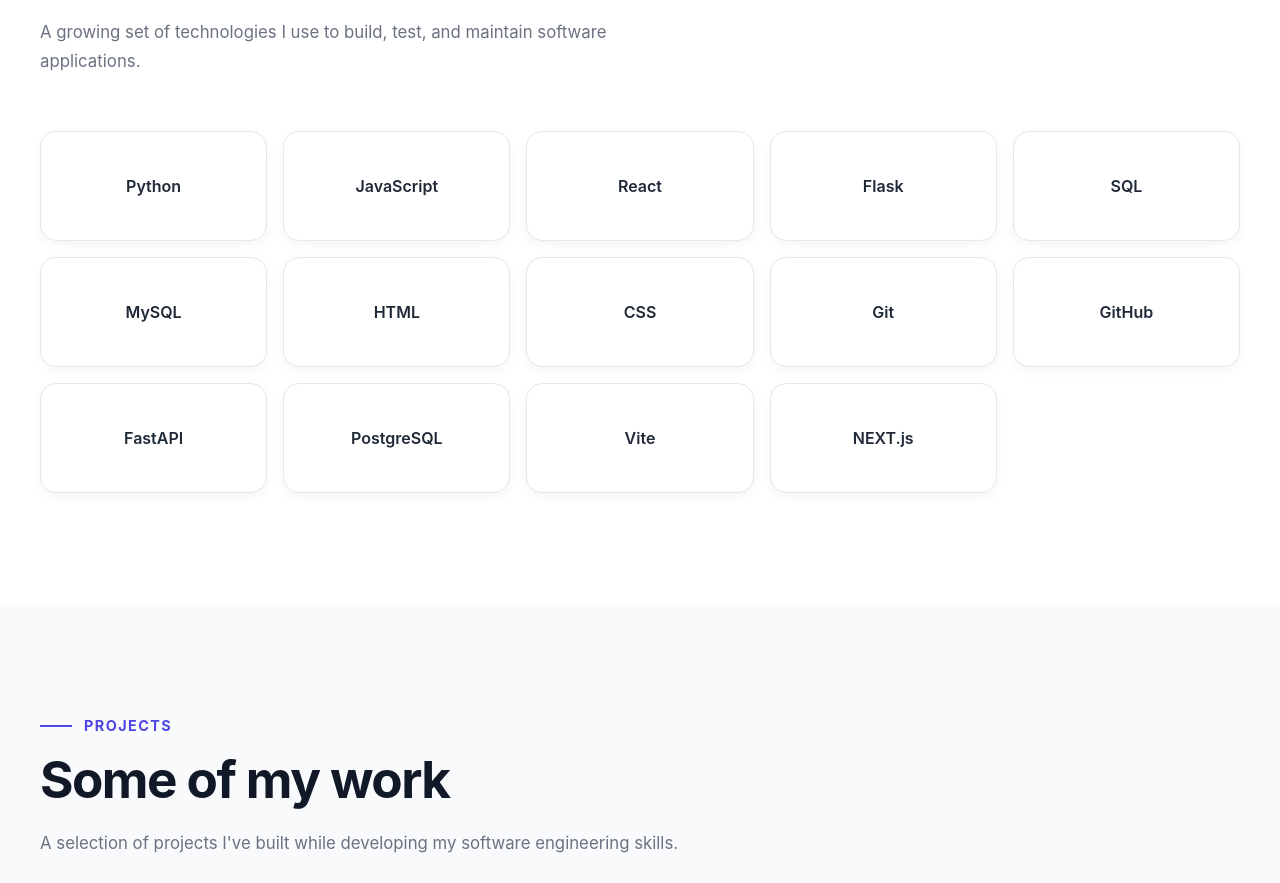
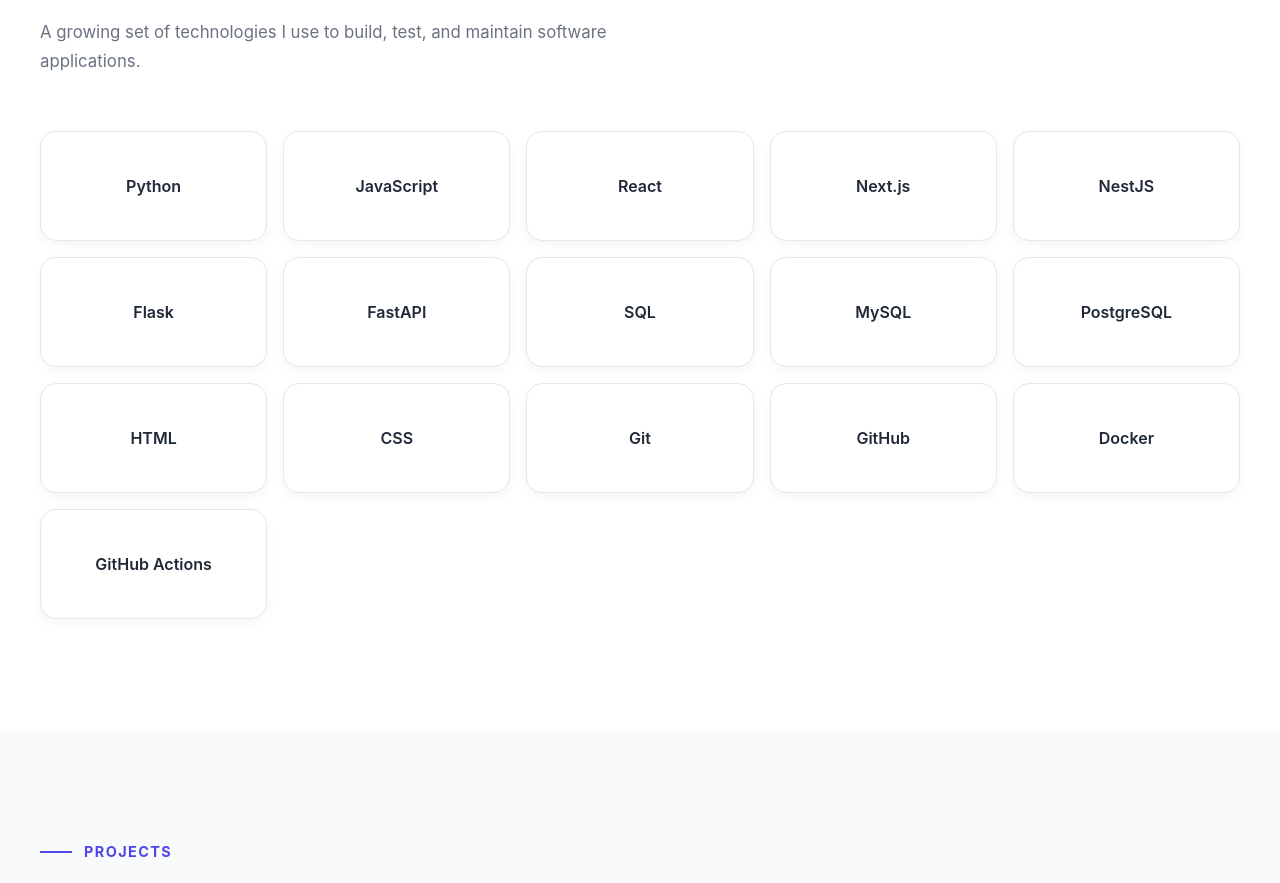
Before and after one commit to mburumanasseh/my-portfolio, a React (Vite) app: page / in a window 1280 px wide. Shown: the part 1607-2490 px from the top of the page. Built offline with nearby package versions, Linux system fonts and the light colour scheme.

Commit message:
add some skils

```diff
--- a/src/sections/Skills.jsx
+++ b/src/sections/Skills.jsx
@@ -5,17 +5,19 @@
     'Python',
 'JavaScript',
 'React',
+'Next.js',
+'NestJS',
 'Flask',
+'FastAPI',
 'SQL',
 'MySQL',
+'PostgreSQL',
 'HTML',
 'CSS',
 'Git',
 'GitHub',
-    'FastAPI',
-    'PostgreSQL',
-    'Vite',
-    'NEXT.js'
+'Docker',
+'GitHub Actions'
   ]
 
   return (
```
Lines whose indentation alone changed are shown as unchanged.
